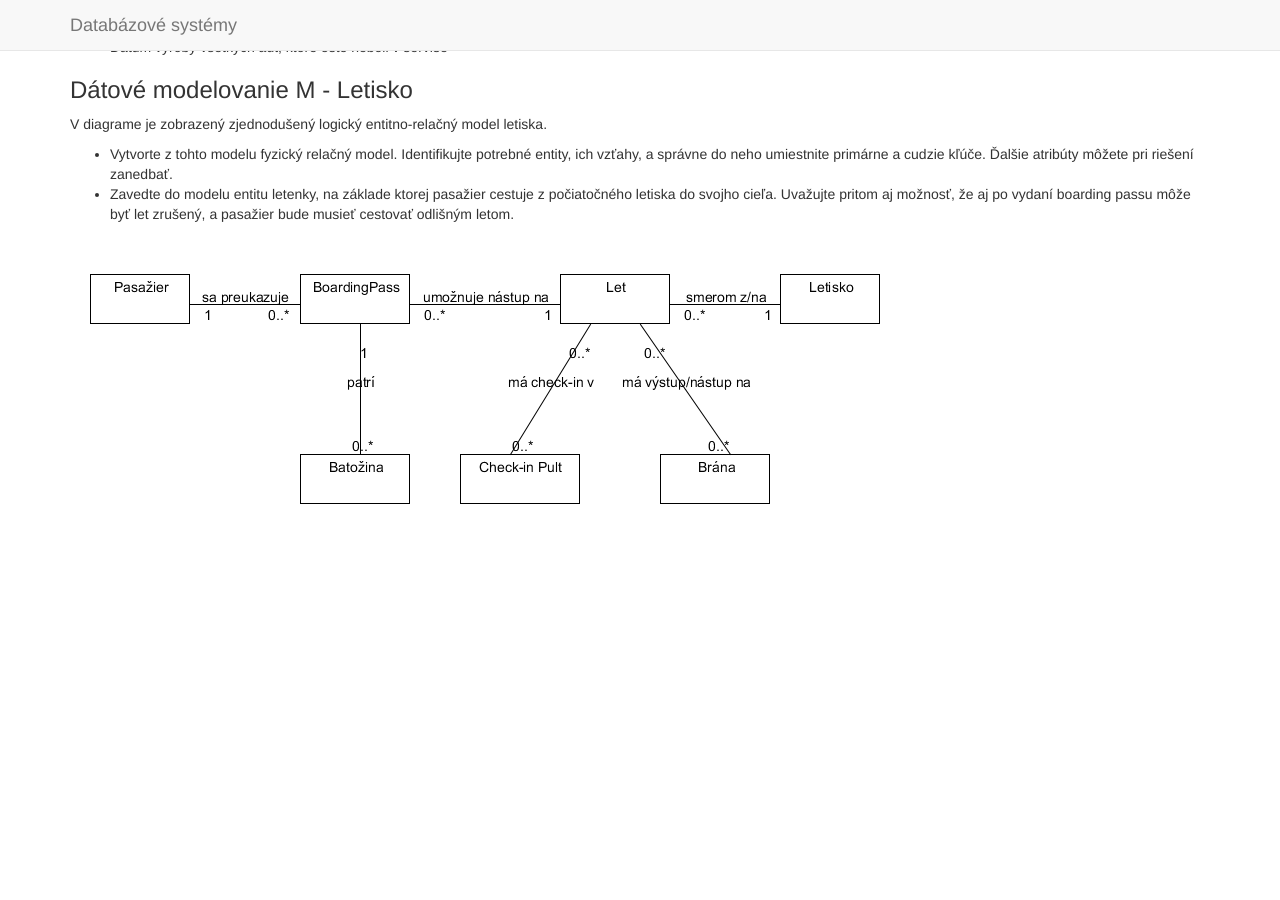
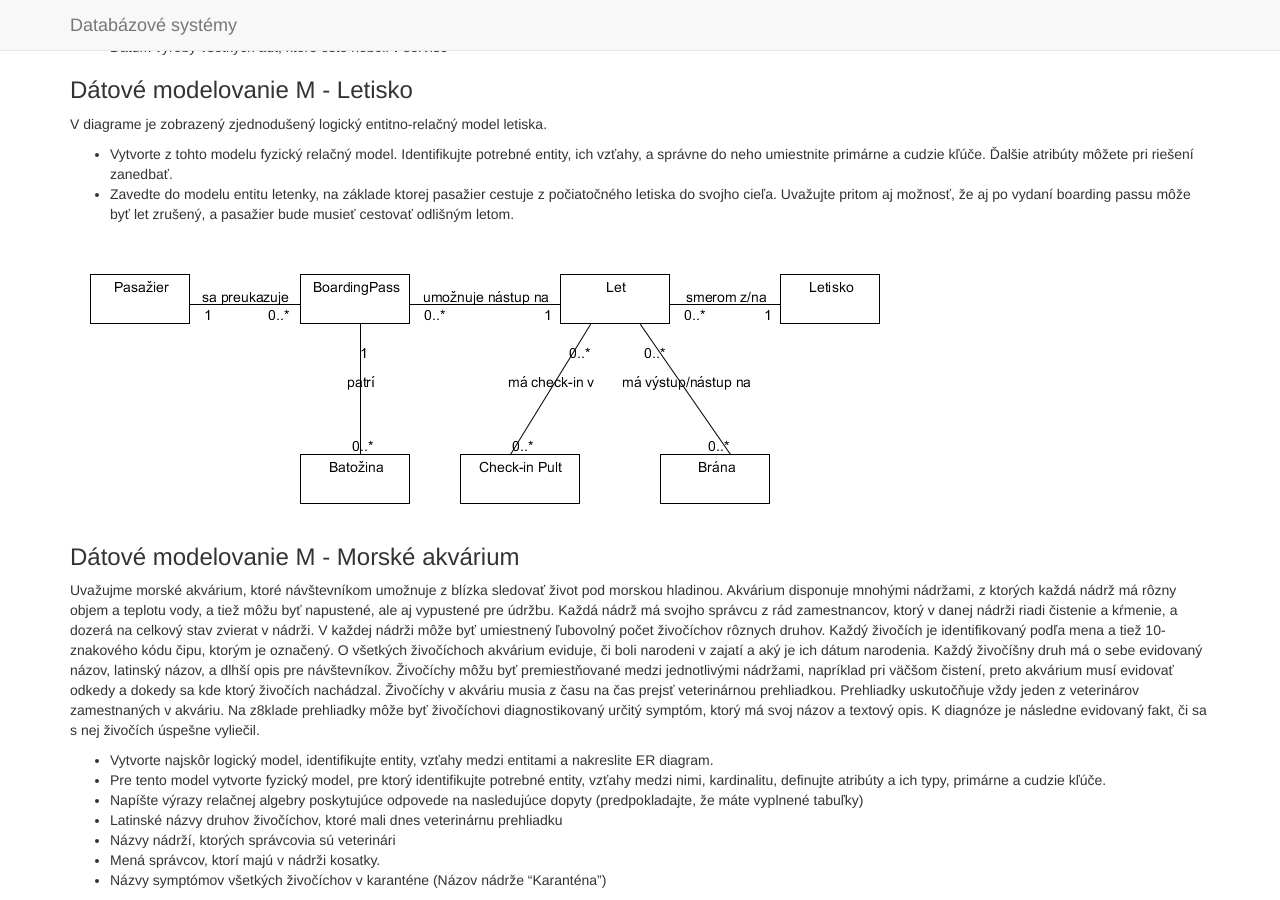
Before and after one commit to masusk/dbs-fiit.github.io, a Jekyll site: the page built from labs/_posts/2014-03-03-3-tyzden.md, in a window 1280 px wide and 900 px high, scrolled down 1260 px. Built offline with Jekyll 4.4.1, drawn with Linux system fonts in a browser that asks for light colours; nearby versions of some CDN libraries; Markdown is read by kramdown in place of the engine named in the settings; before the commit the page ends 2000 px from its top, so only the background shows below that.

Commit message:
Add a task to labs3

```diff
--- a/labs/_posts/2014-03-03-3-tyzden.md
+++ b/labs/_posts/2014-03-03-3-tyzden.md
@@ -48,3 +48,27 @@ V diagrame je zobrazený zjednodušený logický entitno-relačný model letiska
 * Zavedte do modelu entitu letenky, na základe ktorej pasažier cestuje z počiatočného letiska do svojho cieľa. Uvažujte pritom aj možnosť, že aj po vydaní boarding passu môže byť let zrušený, a pasažier bude musieť cestovať odlišným letom.
 
 ![Logický model letisko](/labs/files/lab03/letisko_zadanie.png "Logický model letisko")
+
+### Dátové modelovanie M - Morské akvárium
+
+Uvažujme morské akvárium, ktoré návštevníkom umožnuje z blízka sledovať život pod morskou hladinou.
+Akvárium disponuje mnohými nádržami, z ktorých každá nádrž má rôzny objem a teplotu vody,
+a tiež môžu byť napustené, ale aj vypustené pre údržbu. Každá nádrž má svojho správcu z rád zamestnancov,
+ktorý v danej nádrži riadi čistenie a kŕmenie, a dozerá na celkový stav zvierat v nádrži. V každej nádrži môže byť umiestnený
+ľubovolný počet živočíchov rôznych druhov. Každý živočích je identifikovaný podľa mena a tiež 10-znakového kódu čipu, ktorým je označený.
+O všetkých živočíchoch akvárium eviduje, či boli narodeni v zajatí a aký je ich dátum narodenia.
+Každý živočíšny druh má o sebe evidovaný názov, latinský názov, a dlhší opis pre návštevníkov.
+Živočíchy môžu byť premiestňované medzi jednotlivými nádržami, napríklad pri väčšom čistení, preto akvárium
+musí evidovať odkedy a dokedy sa kde ktorý živočích nachádzal. Živočíchy v akváriu musia z času na čas prejsť
+veterinárnou prehliadkou. Prehliadky uskutočňuje vždy jeden z veterinárov zamestnaných v akváriu.
+Na z8klade prehliadky môže byť živočíchovi diagnostikovaný určitý symptóm, ktorý má svoj názov a textový opis.
+K diagnóze je následne evidovaný fakt, či sa s nej živočích úspešne vyliečil.
+
+* Vytvorte najskôr logický model, identifikujte entity, vzťahy medzi entitami a nakreslite ER diagram.
+* Pre tento model vytvorte fyzický model, pre ktorý identifikujte potrebné entity, vzťahy medzi nimi, kardinalitu, definujte atribúty a ich typy, primárne a cudzie kľúče.
+* Napíšte výrazy relačnej algebry poskytujúce odpovede na nasledujúce dopyty (predpokladajte, že
+máte vyplnené tabuľky)
+ * Latinské názvy druhov živočíchov, ktoré mali dnes veterinárnu prehliadku
+ * Názvy nádrží, ktorých správcovia sú veterinári
+ * Mená správcov, ktorí majú v nádrži kosatky.
+ * Názvy symptómov všetkých živočíchov v karanténe (Názov nádrže "Karanténa")
```
Also changed, not shown: labs/files/lab03/lab03_solutions.md (+30 -0 lines), labs/files/lab03/morsky_svet_riesenieA.png (added), labs/files/lab03/morsky_svet_riesenieB.png (added), 2 other files.
